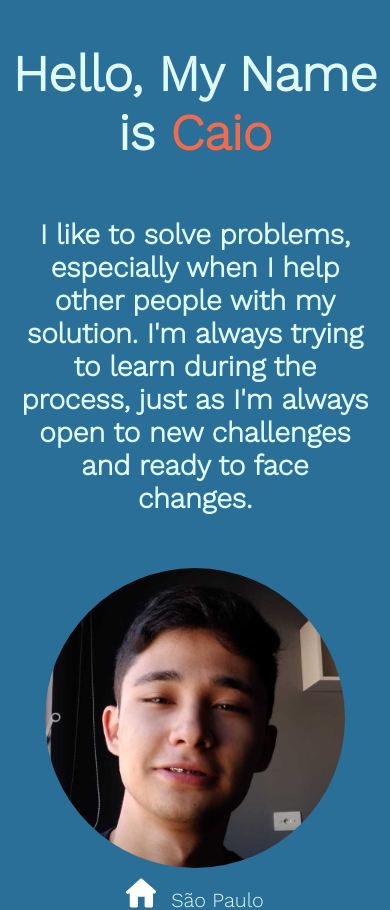
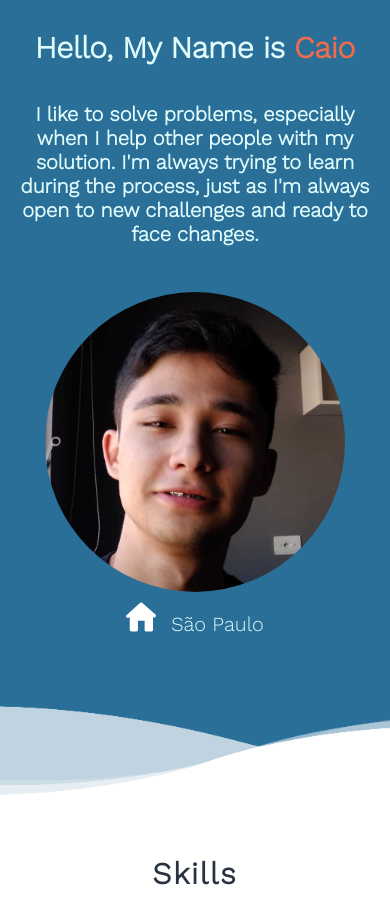
Before and after one commit to caio-k/caio-k.github.io, a React (Create React App) app: page / in a window 390 px wide. Shown: the top 910 px of the page. Built offline with nearby package versions, Linux system fonts and the light colour scheme.

Commit message:
fix header description

```diff
--- a/src/styles/header.css
+++ b/src/styles/header.css
@@ -119,7 +119,7 @@
     }
 }
 
-@media screen and (max-width: 1000px) {
+@media screen and (max-width: 800px) {
     .header-content {
         padding-top: 0;
         flex-direction: column;
@@ -135,9 +135,11 @@
 
     .first-column-header h1 {
         padding-bottom: 0;
+        font-size: 30px;
     }
 
     .first-column-header h2 {
         padding-top: 0;
+        font-size: 20px;
     }
 }
```
